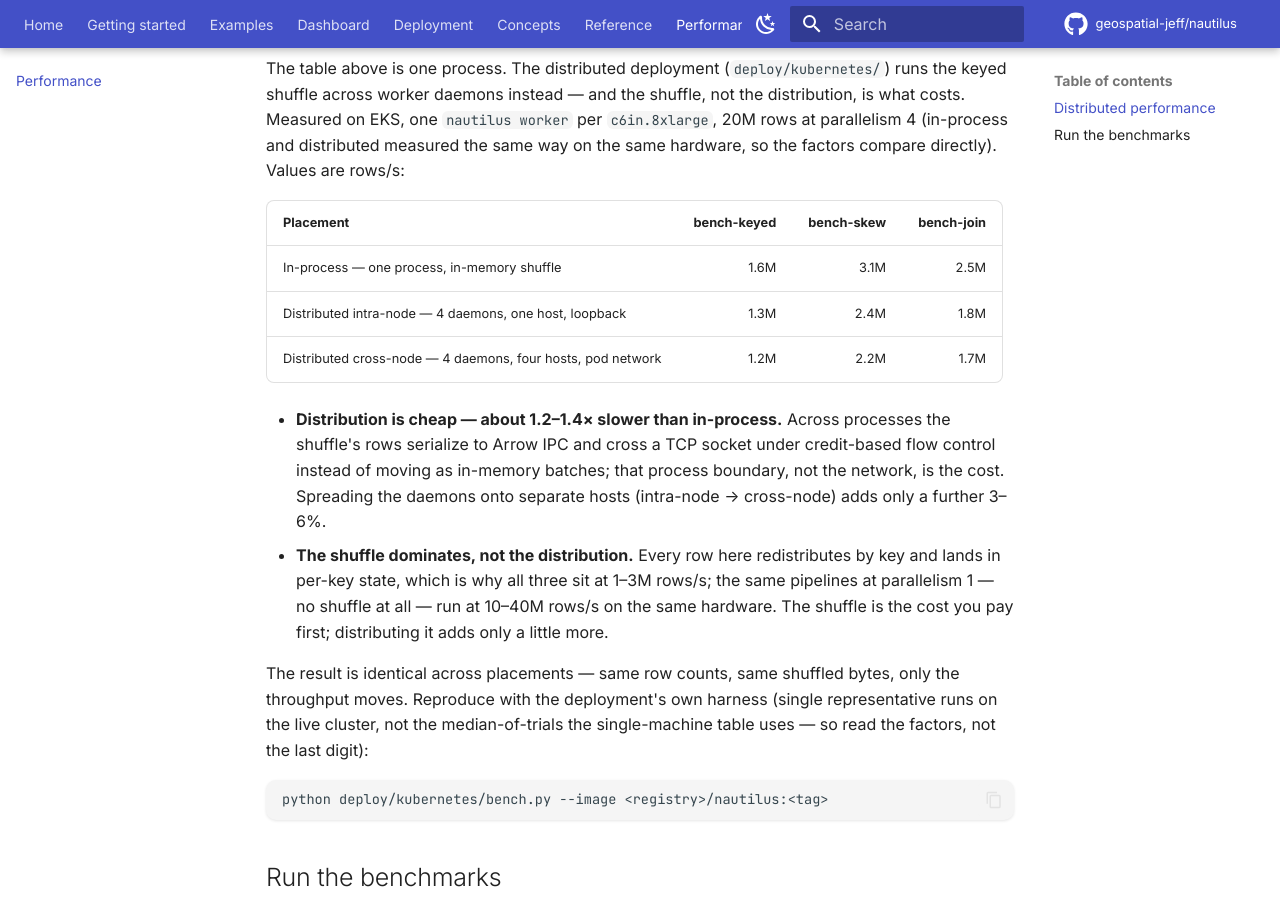
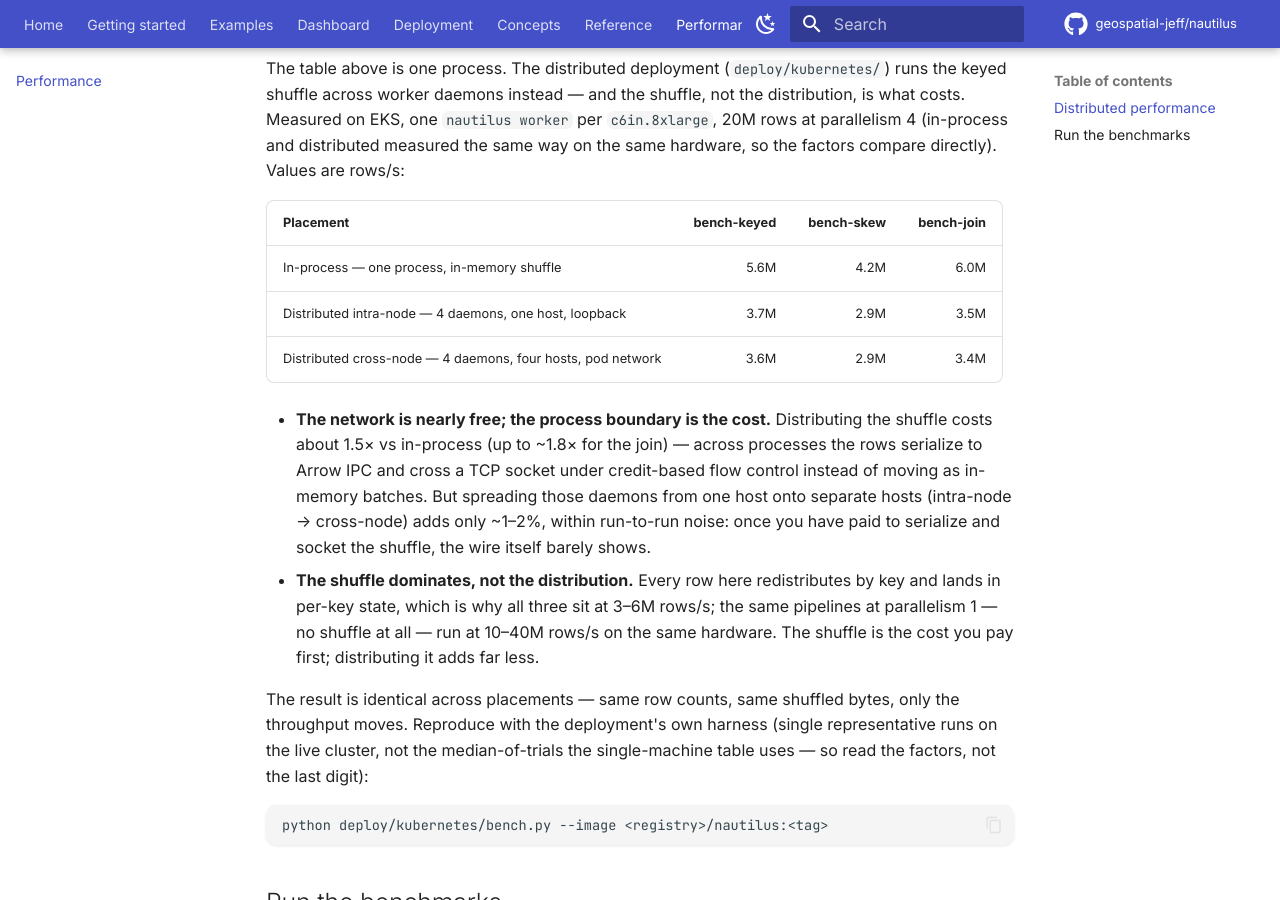
Before and after one commit to geospatial-jeff/nautilus, an MkDocs documentation site: the page built from docs/performance.md, in a window 1280 px wide and 900 px high, scrolled down 766 px. Built offline with MkDocs 1.6.1 and Material for MkDocs 9.7.7, drawn with Linux system fonts in a browser that asks for light colours; comment, search, counter and statistics services are not loaded.

Commit message:
docs: refresh distributed performance numbers from a live-cluster re-run
Re-measured the three-tier distributed table on EKS (c6in.8xlarge, 20M rows,
parallelism 4) with the optimized routing image, so docs/performance.md reflects
the current code. The routing win helps in-process most (routing is its whole
cost), so the process boundary now reads ~1.5x vs in-process (was ~1.3x) while
crossing the network is nearly free (~1-2%, intra vs cross). Added the
same-session cross-node before/after (1.29M -> 3.64M = 2.83x) to the changelog
entry as live-cluster evidence.

Co-Authored-By: Claude Opus 4.8 <noreply@anthropic.com>

```diff
--- a/docs/performance.md
+++ b/docs/performance.md
@@ -42,18 +42,19 @@ same way on the same hardware, so the factors compare directly). Values are rows
 
 | Placement | bench-keyed | bench-skew | bench-join |
 |---|---:|---:|---:|
-| In-process — one process, in-memory shuffle | 1.6M | 3.1M | 2.5M |
-| Distributed intra-node — 4 daemons, one host, loopback | 1.3M | 2.4M | 1.8M |
-| Distributed cross-node — 4 daemons, four hosts, pod network | 1.2M | 2.2M | 1.7M |
+| In-process — one process, in-memory shuffle | 5.6M | 4.2M | 6.0M |
+| Distributed intra-node — 4 daemons, one host, loopback | 3.7M | 2.9M | 3.5M |
+| Distributed cross-node — 4 daemons, four hosts, pod network | 3.6M | 2.9M | 3.4M |
 
-- **Distribution is cheap — about 1.2–1.4× slower than in-process.** Across processes the shuffle's rows
-  serialize to Arrow IPC and cross a TCP socket under credit-based flow control instead of moving as
-  in-memory batches; that process boundary, not the network, is the cost. Spreading the daemons onto
-  separate hosts (intra-node → cross-node) adds only a further 3–6%.
+- **The network is nearly free; the process boundary is the cost.** Distributing the shuffle costs about
+  1.5× vs in-process (up to ~1.8× for the join) — across processes the rows serialize to Arrow IPC and
+  cross a TCP socket under credit-based flow control instead of moving as in-memory batches. But spreading
+  those daemons from one host onto separate hosts (intra-node → cross-node) adds only ~1–2%, within
+  run-to-run noise: once you have paid to serialize and socket the shuffle, the wire itself barely shows.
 - **The shuffle dominates, not the distribution.** Every row here redistributes by key and lands in
-  per-key state, which is why all three sit at 1–3M rows/s; the same pipelines at parallelism 1 — no
+  per-key state, which is why all three sit at 3–6M rows/s; the same pipelines at parallelism 1 — no
   shuffle at all — run at 10–40M rows/s on the same hardware. The shuffle is the cost you pay first;
-  distributing it adds only a little more.
+  distributing it adds far less.
 
 The result is identical across placements — same row counts, same shuffled bytes, only the throughput
 moves. Reproduce with the deployment's own harness (single representative runs on the live cluster, not
```
Also changed, not shown: PERFORMANCE_CHANGELOG.md (+5 -0 lines).
